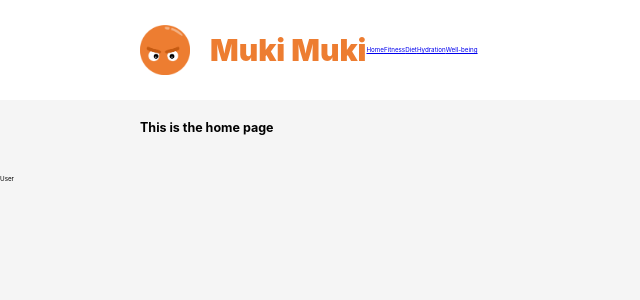
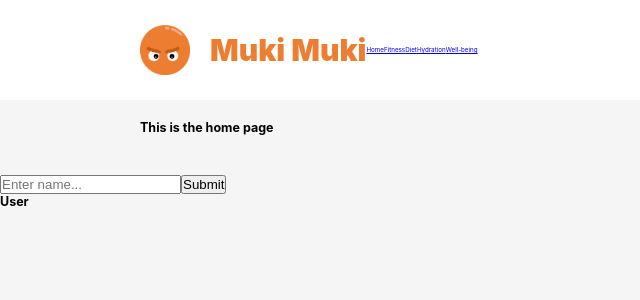
Before and after one commit to Web-Dev-Dan/Muki-Muki, a React (Create React App) app: page / in a window 1280 px wide. Shown: the top 300 px of the page, without its empty margins (0-640 px from the left). Built offline with nearby package versions, Linux system fonts and the light colour scheme.

Commit message:
Tested name input

```diff
--- a/src/App.js
+++ b/src/App.js
@@ -1,3 +1,6 @@
+// useState
+import { useState } from "react";
+
 // React Router Dom
 import { Route, Routes } from "react-router-dom";
 import Home from "./pages/Home";
@@ -10,11 +13,33 @@ import WellBeing from "./pages/Well-being";
 import Navigation from "./components/Navigation/Navigation";
 import Footer from "./components/Footer/Footer";
 
-let userData = {
-  username: "User",
-};
+function App() {
+  // User Data
+  const [userData, setUserData] = useState({
+    username: "User",
+    trainer: "Trainer",
+  });
 
-function App() {
+  // Update All User Data
+  function updateAll() {
+    console.log("Updated all");
+    setUserData({ ...userData });
+  }
+
+  const [test, setTest] = useState("");
+
+  function handleChange(e) {
+    console.log(e.target.value);
+    setTest(e.target.value);
+  }
+
+  function changeUsername(e) {
+    e.preventDefault();
+    console.log(`Changed username to '${test}'.`);
+    userData.username = test;
+    updateAll();
+  }
+
   return (
     <div className="App">
       <Navigation />
@@ -27,7 +52,17 @@ function App() {
         <Route path="/well-being" element={<WellBeing />} />
       </Routes>
 
-      <p>{userData.username}</p>
+      <form>
+        <input
+          value={test}
+          placeholder="Enter name..."
+          onChange={handleChange}
+        ></input>
+        <button onClick={(e) => changeUsername(e)}>Submit</button>
+      </form>
+
+      <h1>{test}</h1>
+      <h1>{userData.username}</h1>
     </div>
   );
 }
```
